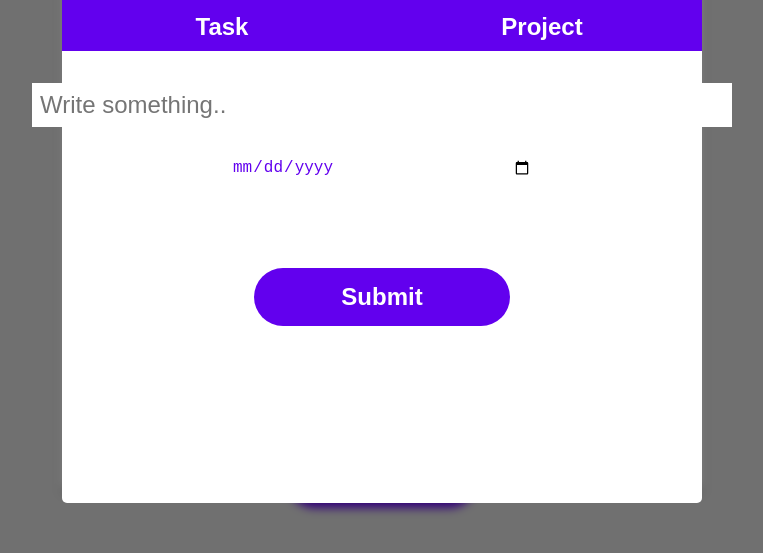
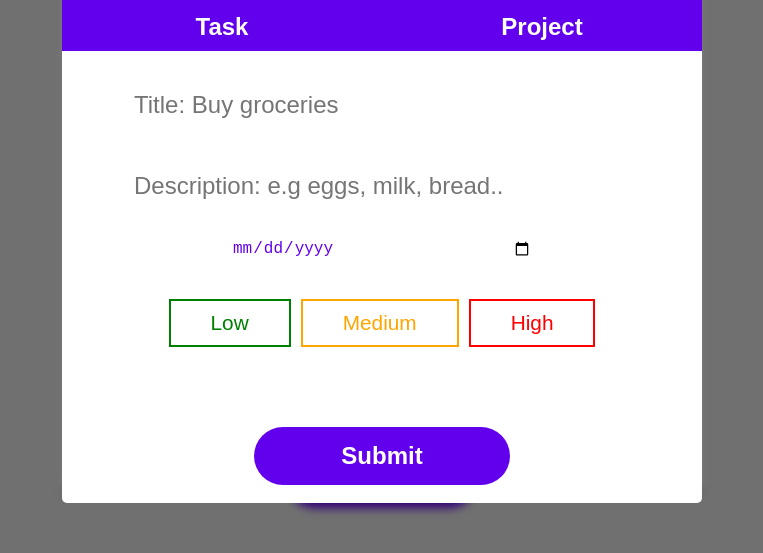
Before and after one commit to Omphyrog/To-Do-List-App, a website: page dist/index.html in a window 1280 px wide. Both pictures are taken after a click on the button "Add Task". Shown: the part 177-730 px from the top of the page, without its empty margins (258-1021 px from the left). Drawn offline with nearby package versions, Linux system fonts and the light colour scheme.

Commit message:
fix modal

```diff
--- a/dist/index.html
+++ b/dist/index.html
@@ -16,6 +16,7 @@
     <header>
       <h1><i class="fa-sharp fa-solid fa-check-double"></i> To-Do List</h1>
     </header>
+
     <nav>
       <button class="hvr-underline-from-center">
         <i class="fa-sharp fa-solid fa-inbox"></i> Inbox
@@ -30,6 +31,7 @@
         <i class="fa-sharp fa-solid fa-list-check"></i> Projects
       </button>
     </nav>
+
     <main id="task-field">
       <button id="addtask-btn">
         <i class="fa-solid fa-plus"></i> Add Task
@@ -49,12 +51,30 @@
           <div class="hvr-underline-reveal">
             <input
               type="text"
-              id="text"
-              name="text"
-              placeholder="Write something.."
+              id="title"
+              name="title"
+              placeholder="Title: Buy groceries"
             />
           </div>
+          <div class="hvr-underline-reveal">
+            <input
+              type="text"
+              id="description"
+              name="description"
+              placeholder="Description: e.g eggs, milk, bread.."
+            />
+          </div>
+
           <input type="date" id="date" class="hvr-underline-from-center" />
+
+          <div class="priority">
+            <button id="btn-low-priority" class="priority-btn">Low</button>
+            <button id="btn-medium-priority" class="priority-btn">
+              Medium
+            </button>
+            <button id="btn-high-priority" class="priority-btn">High</button>
+          </div>
+
           <button type="submit" id="submit">Submit</button>
         </div>
       </div>
--- a/dist/style.css
+++ b/dist/style.css
@@ -187,13 +187,13 @@ input[type="date"] {
   display: flex;
   flex-direction: column;
   align-items: center;
-  height: 70%;
+  height: 100%;
 }
 
 .modal-body input[type="text"] {
   margin: 2rem auto 0.3rem auto;
   padding: 0.5rem;
-  width: 700px;
+  width: 100%;
   font-size: 1.5rem;
   border: none;
   outline: none;
@@ -205,6 +205,52 @@ input[type="date"] {
   margin-top: 1rem;
   border: none;
   outline: none;
+}
+
+.modal-body .priority {
+  display: flex;
+  justify-content: space-between;
+}
+
+.priority-btn {
+  background-color: white;
+  padding: 10px 40px 10px 40px;
+  margin: 30px 5px 0 5px;
+  color: rgb(0, 0, 0, 0.75);
+  font-size: 1.3rem;
+}
+
+#btn-low-priority {
+  border: 2px solid green;
+  color: green;
+}
+
+#btn-medium-priority {
+  border: 2px solid orange;
+  color: orange;
+}
+
+#btn-high-priority {
+  border: 2px solid red;
+  color: red;
+}
+
+#btn-low-priority:hover {
+  background-color: green;
+  color: white;
+  cursor: pointer;
+}
+
+#btn-medium-priority:hover {
+  background-color: orange;
+  color: white;
+  cursor: pointer;
+}
+
+#btn-high-priority:hover {
+  background-color: red;
+  color: white;
+  cursor: pointer;
 }
 
 .modal-body > button {
@@ -263,6 +309,7 @@ input[type="date"] {
 .hvr-underline-reveal {
   display: inline-block;
   vertical-align: middle;
+  width: 80%;
   -webkit-transform: perspective(1px) translateZ(0);
   transform: perspective(1px) translateZ(0);
   box-shadow: 0 0 1px rgba(0, 0, 0, 0);
```
